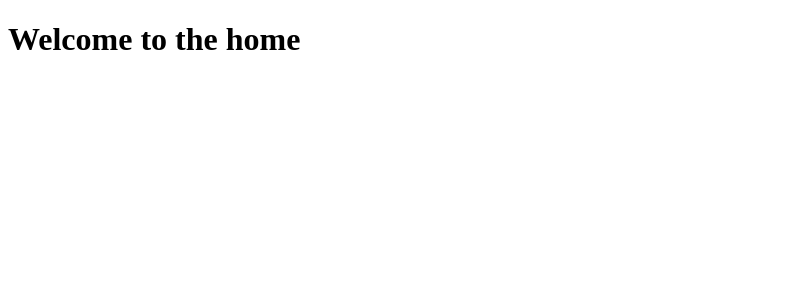
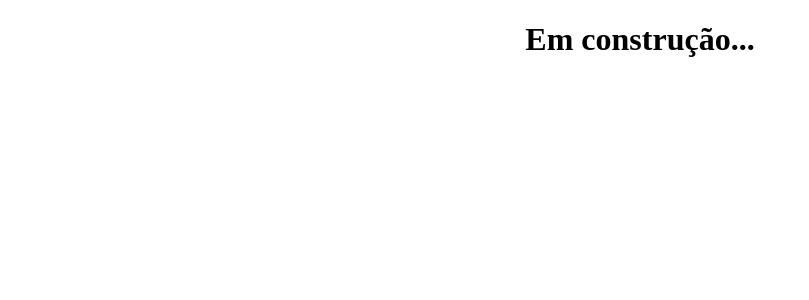
Before and after one commit to rafaelroriz/clone-tabnews, a Next.js app: page / in a window 1280 px wide. Shown: the top 300 px of the page, without its empty margins (0-809 px from the left). Built offline with nearby package versions, Linux system fonts and the light colour scheme.

Commit message:
Implementar página "Em construção"

```diff
--- a/pages/index.js
+++ b/pages/index.js
@@ -1,5 +1,9 @@
 function Home() {
-  return <h1>Welcome to the home</h1>;
+  return (
+    <div style={{ textAlign: "center" }}>
+      <h1>Em construção...</h1>
+    </div>
+  );
 }
 
 export default Home;
```
